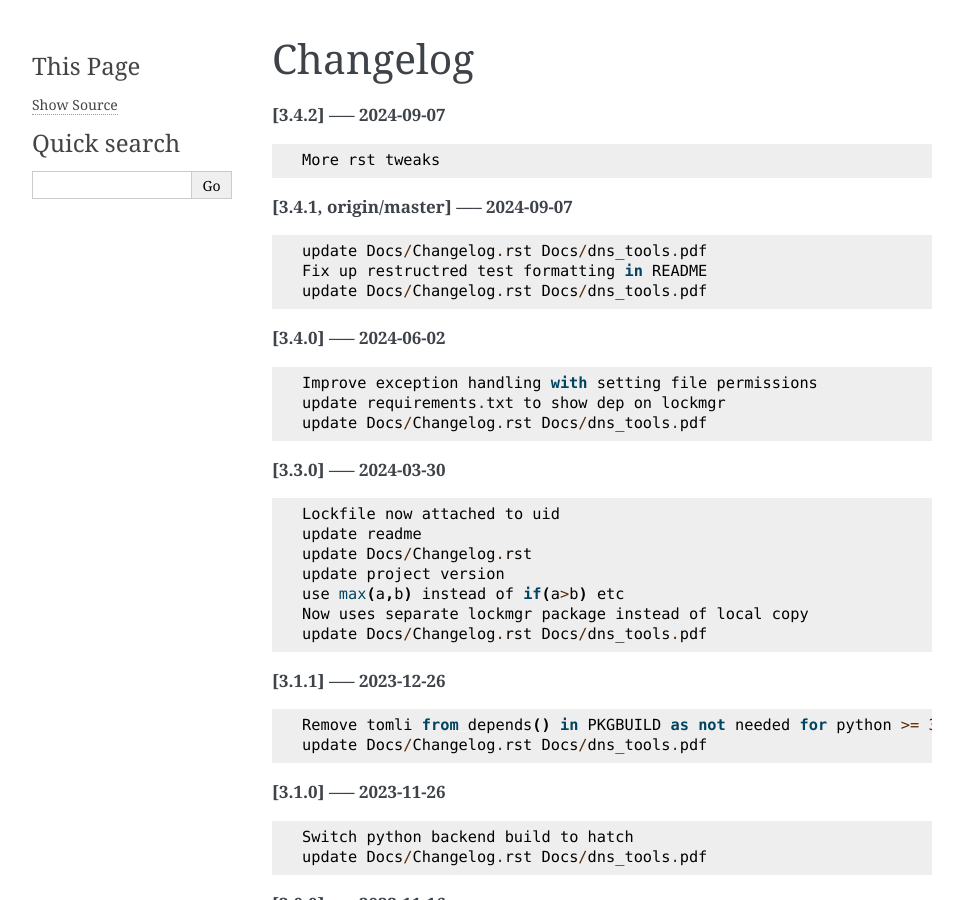
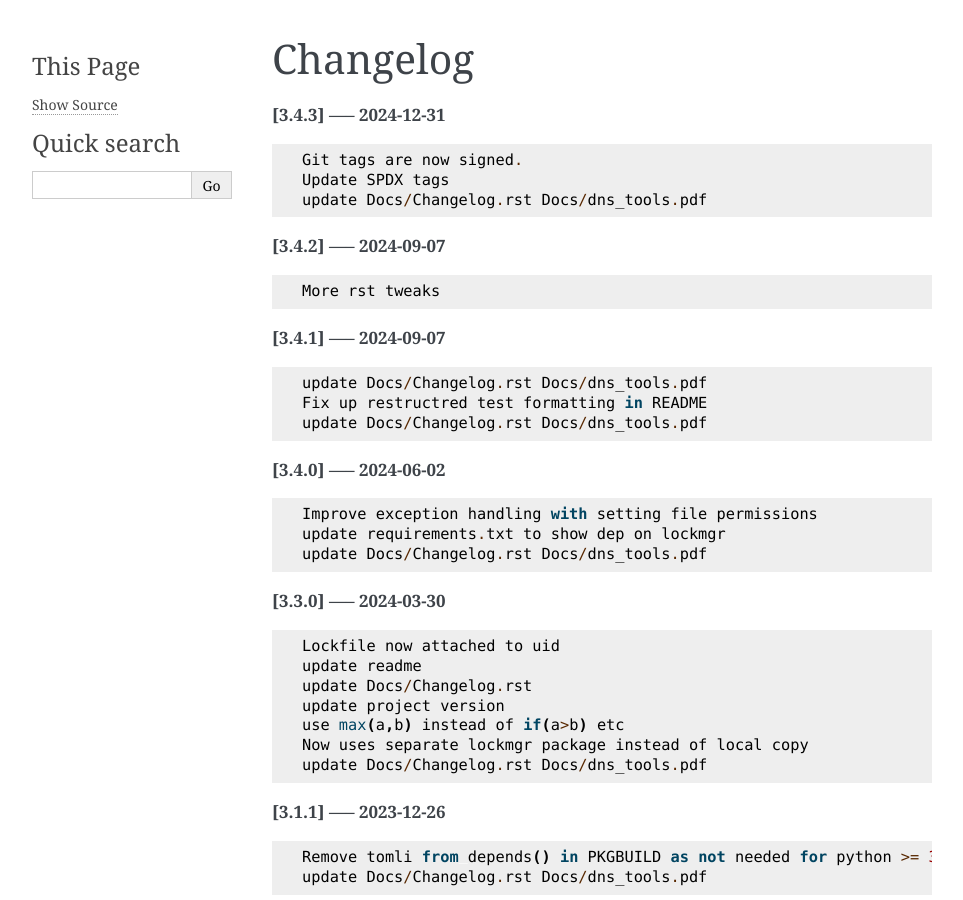
Before and after one commit to gene-git/dns_tools, a Sphinx documentation site: the page built from Docs/Changelog.rst, in a window 1280 px wide and 900 px high. Shown: the whole window, without its empty margins (148-1111 px from the left). Built offline with Sphinx 7.4.7, drawn with Linux system fonts in a browser that asks for light colours; pages that are not in the unit, such as notebooks, are missing from menus.

Commit message:
update Docs/Changelog.rst Docs/dns_tools.pdf

```diff
--- a/Docs/Changelog.rst
+++ b/Docs/Changelog.rst
@@ -1,12 +1,19 @@
 Changelog
 =========
+
+**[3.4.3] ----- 2024-12-31** ::
+
+	    Git tags are now signed.
+	    Update SPDX tags
+	    update Docs/Changelog.rst Docs/dns_tools.pdf
+
 
 **[3.4.2] ----- 2024-09-07** ::
 
 	    More rst tweaks
 
 
-**[3.4.1, origin/master] ----- 2024-09-07** ::
+**[3.4.1] ----- 2024-09-07** ::
 
 	    update Docs/Changelog.rst Docs/dns_tools.pdf
 	    Fix up restructred test formatting in README
```
Also changed, not shown: 1 other file.
